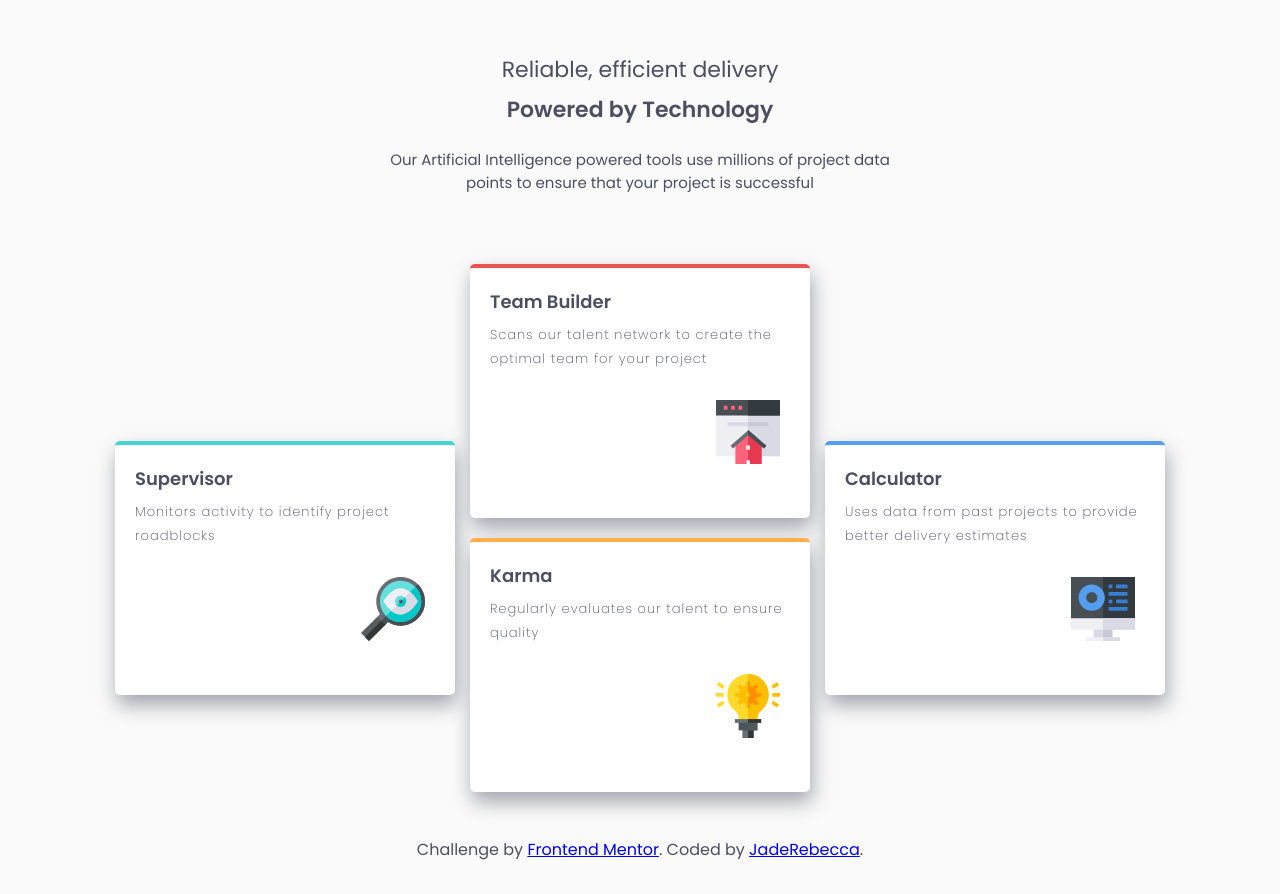
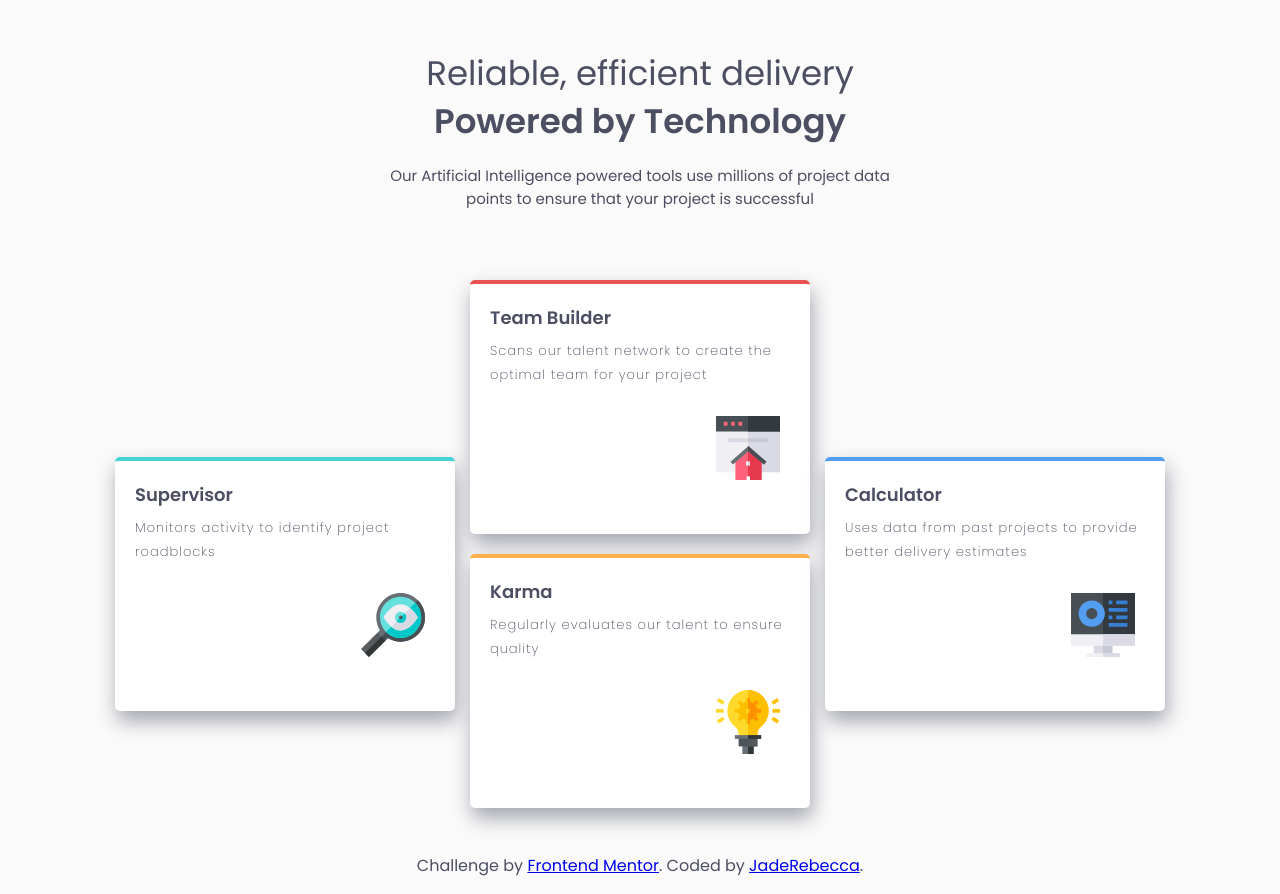
Before and after one commit to JadeRebecca/four-card-feature-section-master, a plain HTML site: page index.html in a window 1280 px wide. Drawn offline with Linux system fonts and the light colour scheme.

Commit message:
responsive

```diff
--- a/style.css
+++ b/style.css
@@ -72,6 +72,10 @@ footer{
 }
 
 @media all and (min-width: 400px){
+    h2{
+        font-size: 24px;
+        line-height: 1.4em;
+    }
     .subTitle{
         max-width: 500px;
         margin: auto;
@@ -82,14 +86,19 @@ footer{
     .card{
         width: 300px;
     }
-
+}
 @media all and (min-width: 800px){
+    h2{
+        font-size: 34px;
+        line-height: 1.4em;
+    }
     #container{
         flex-direction: row;
         justify-content: center;
     }
     .card{
         height: 210px;
+        width: 25vw;
     }
     .together{
         margin-left:15px;
@@ -98,5 +107,9 @@ footer{
     #supervisor, #calculator{
         margin-top: 100px;
     }
-
 }
+@media all and (min-width: 1100px){
+    .card{
+        width: 300px;
+    }
+}
```
